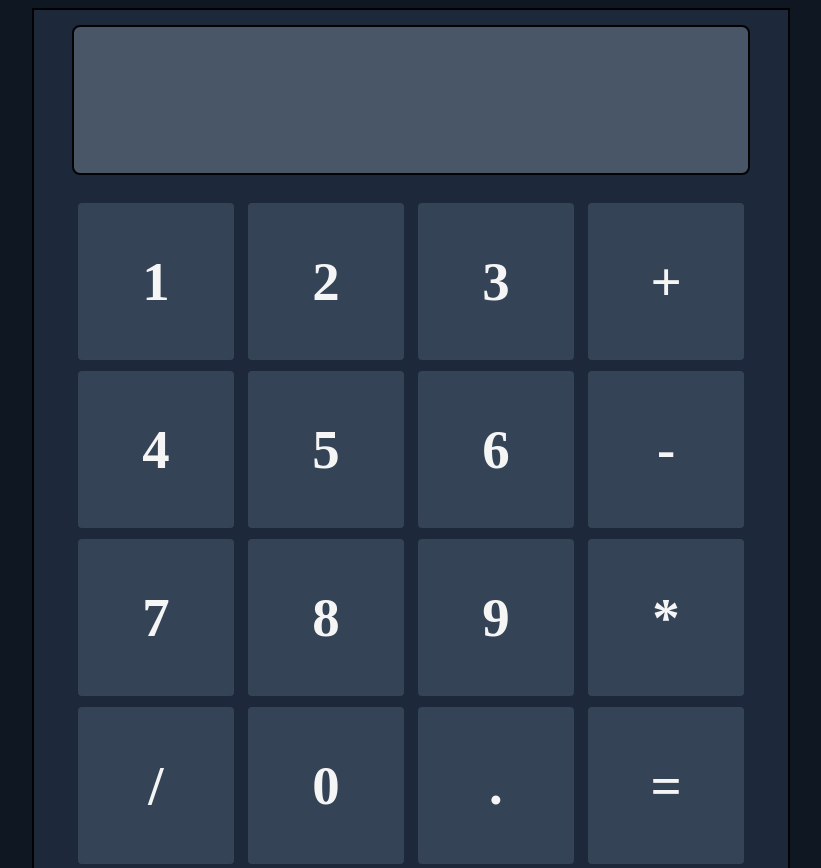
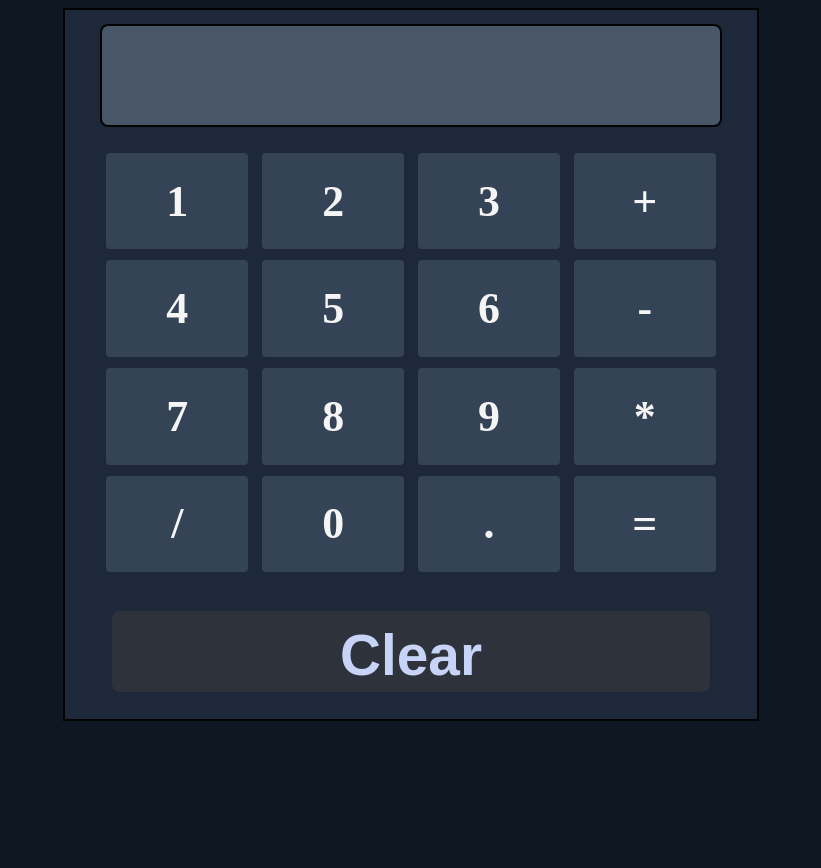
Before and after one commit to harshal-pohwani/Calculator, a plain HTML site: page index.html in a window 1280 px wide. Shown: the top 868 px of the page, without its empty margins (229-1050 px from the left). Drawn offline with Linux system fonts and the light colour scheme.

Commit message:
Update index.html

```diff
--- a/index.html
+++ b/index.html
@@ -119,9 +119,9 @@
     }
     @media (max-width: 1441px) and (min-width: 769px) {
       .container {
-        width: 60%;
-        height: 110%;
-        font-size: 150%;
+        width: 55%;
+        height: 75%;
+        font-size: 120%;
       }
       #clear {
         font-size: 180%;
```
